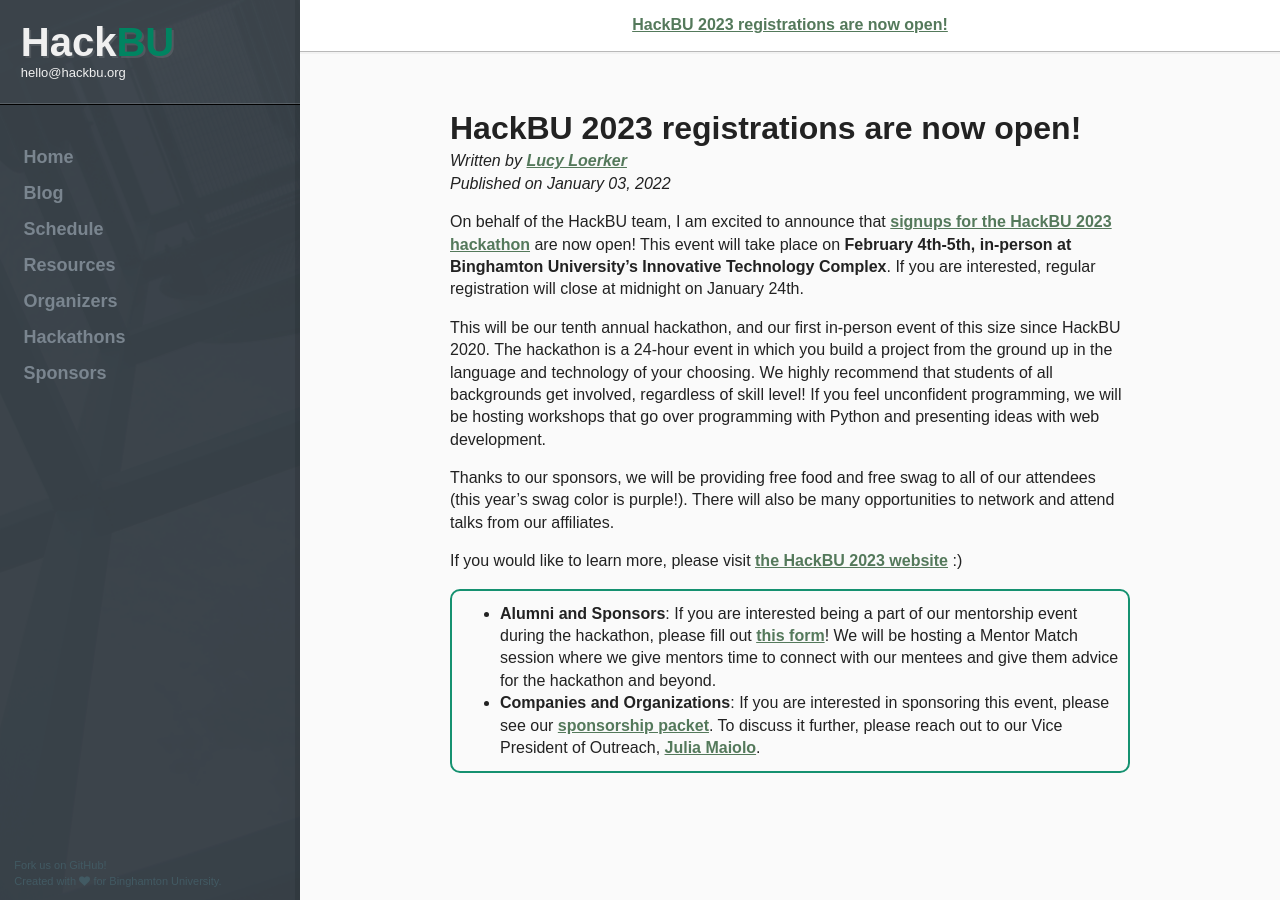
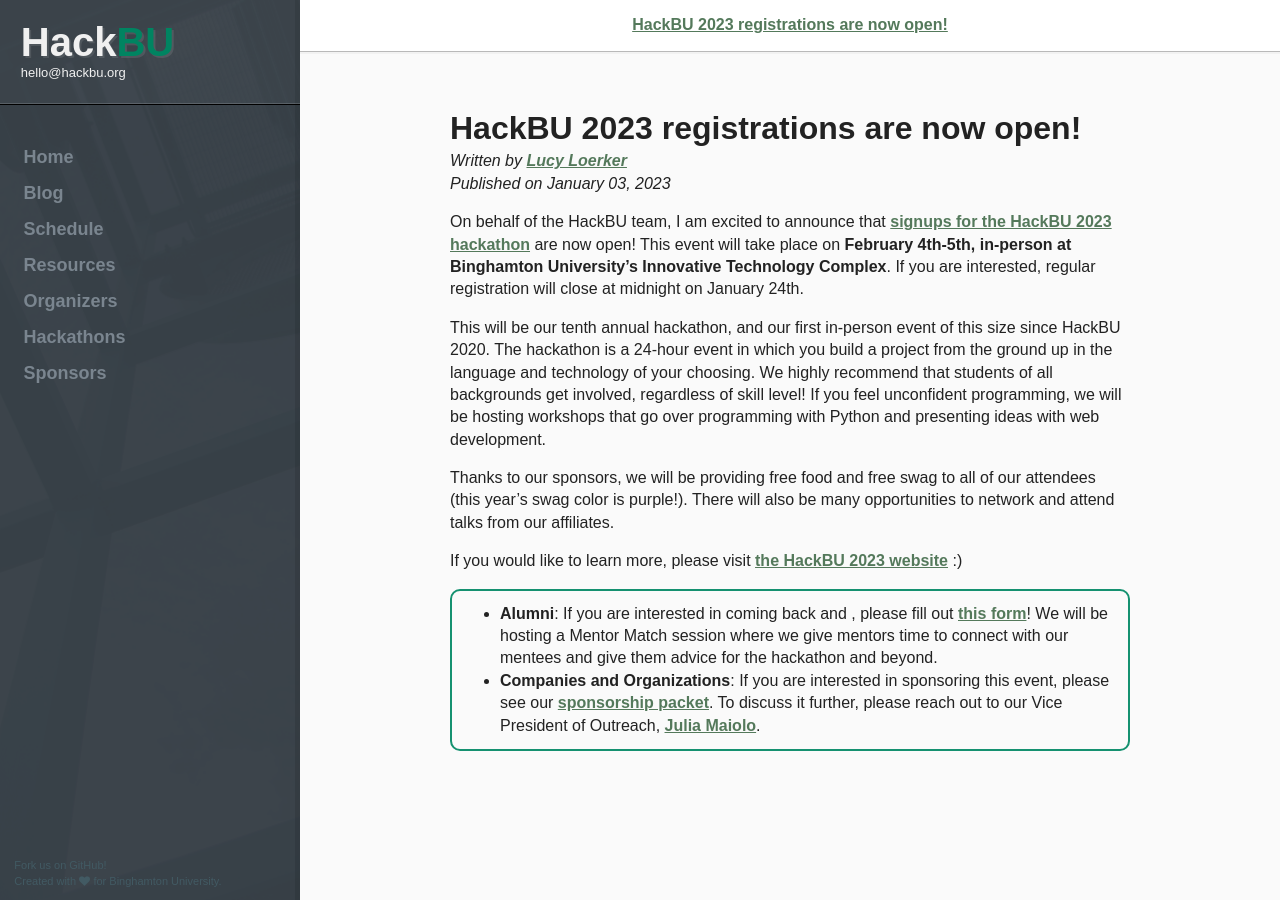
Before and after one commit to hackbinghamton/hackbinghamton.github.io, a Jekyll site: the page built from blog/_posts/2023-01-03-hackbu-2023-registrations-open.md, in a window 1280 px wide. Built offline with Jekyll 4.4.1, drawn with Linux system fonts in a browser that asks for light colours; some of the changed lines change nothing that is shown.

Commit message:
blog: fix wrong date

```diff
--- a/_config.yml
+++ b/_config.yml
@@ -7,6 +7,10 @@
 lsi: false
 highlighter: rouge
 markdown: kramdown
+plugins:
+  - jekyll-redirect-from
+whitelist:
+  - jekyll-redirect-from
 defaults:
   - scope:
       path: ""
--- a/blog/_posts/2022-01-03-hackbu-2023-registrations-open.md
+++ b/blog/_posts/2023-01-03-hackbu-2023-registrations-open.md
@@ -4,6 +4,9 @@
 author: Lucy Loerker
 author_contact: mailto:lucy@hackbu.org
 tags: hackathon
+# i messed up the filename lol
+redirect_from:
+  - /blog/2022/01/03/hackbu-2023-registrations-open
 ---
 
 On behalf of the HackBU team, I am excited to announce that [signups for the HackBU 2023 hackathon](https://docs.google.com/forms/d/1GANiL5gH3OvpN1NBtq7epuL2RSFfitVxYH351ByBfu0/edit) are now open! This event will take place on **February 4th-5th, in-person at Binghamton University's Innovative Technology Complex**. If you are interested, regular registration will close at midnight on January 24th.
@@ -19,7 +22,7 @@
 <div class="note">
   <ul>
     <li>
-      <b>Alumni and Sponsors</b>: If you are interested being a part of our mentorship event during the hackathon, please fill out <a href="https://docs.google.com/forms/d/e/1FAIpQLSdsfWBeCTEGD_w57oQI3FDa4lGQhnNJzbhVVHvHcT2HMJoa3A/viewform?usp=sf_link">this form</a>! We will be hosting a Mentor Match session where we give mentors time to connect with our mentees and give them advice for the hackathon and beyond.
+      <b>Alumni</b>: If you are interested in coming back and , please fill out <a href="https://docs.google.com/forms/d/e/1FAIpQLSdsfWBeCTEGD_w57oQI3FDa4lGQhnNJzbhVVHvHcT2HMJoa3A/viewform?usp=sf_link">this form</a>! We will be hosting a Mentor Match session where we give mentors time to connect with our mentees and give them advice for the hackathon and beyond.
     </li>
     <li>
       <b>Companies and Organizations</b>: If you are interested in sponsoring this event, please see our <a href="https://hackbu.org/2023/sponsorship_packet.pdf">sponsorship packet</a>. To discuss it further, please reach out to our Vice President of Outreach, <a href="mailto:jmaiolo1@binghamton.edu">Julia Maiolo</a>.
```
